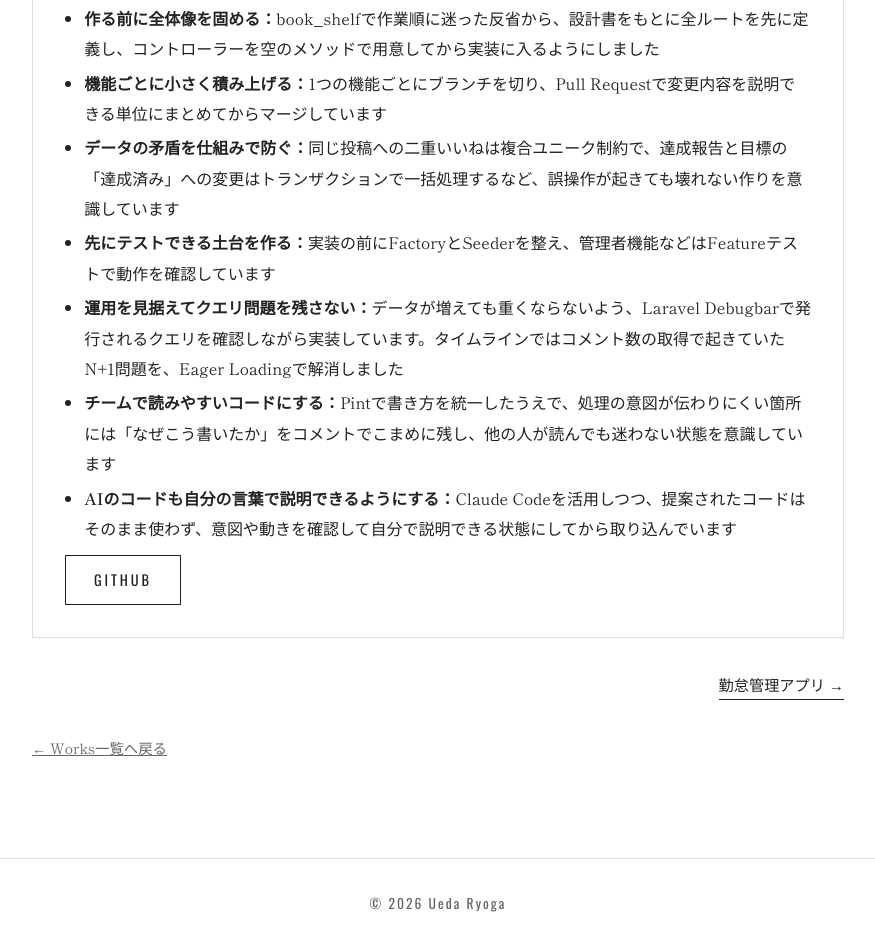
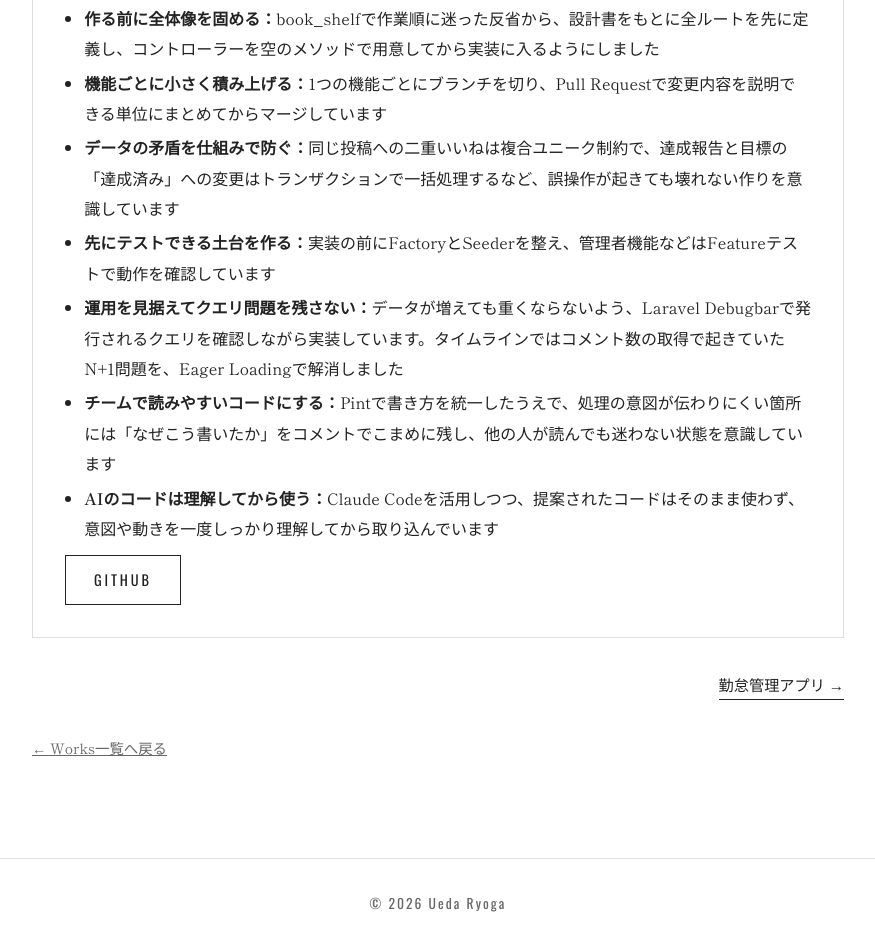
Before and after one commit to ryoga613/profilePage2, a plain HTML site: page html/work-yourgoal.html in a window 1280 px wide. Shown: the part 689-1638 px from the top of the page, without its empty margins (202-1077 px from the left). Drawn offline with nearby package versions, Linux system fonts and the light colour scheme; a web font is replaced by a local one.

Commit message:
Your GoalのAI活用に関する表現を「理解してから使う」に変更
Co-Authored-By: Claude Opus 5.5 <noreply@anthropic.com>

```diff
--- a/html/work-yourgoal.html
+++ b/html/work-yourgoal.html
@@ -60,7 +60,7 @@
         <li><strong>先にテストできる土台を作る：</strong>実装の前にFactoryとSeederを整え、管理者機能などはFeatureテストで動作を確認しています</li>
         <li><strong>運用を見据えてクエリ問題を残さない：</strong>データが増えても重くならないよう、Laravel Debugbarで発行されるクエリを確認しながら実装しています。タイムラインではコメント数の取得で起きていたN+1問題を、Eager Loadingで解消しました</li>
         <li><strong>チームで読みやすいコードにする：</strong>Pintで書き方を統一したうえで、処理の意図が伝わりにくい箇所には「なぜこう書いたか」をコメントでこまめに残し、他の人が読んでも迷わない状態を意識しています</li>
-        <li><strong>AIのコードも自分の言葉で説明できるようにする：</strong>Claude Codeを活用しつつ、提案されたコードはそのまま使わず、意図や動きを確認して自分で説明できる状態にしてから取り込んでいます</li>
+        <li><strong>AIのコードは理解してから使う：</strong>Claude Codeを活用しつつ、提案されたコードはそのまま使わず、意図や動きを一度しっかり理解してから取り込んでいます</li>
       </ul>
 
       <div class="card-links">
```
